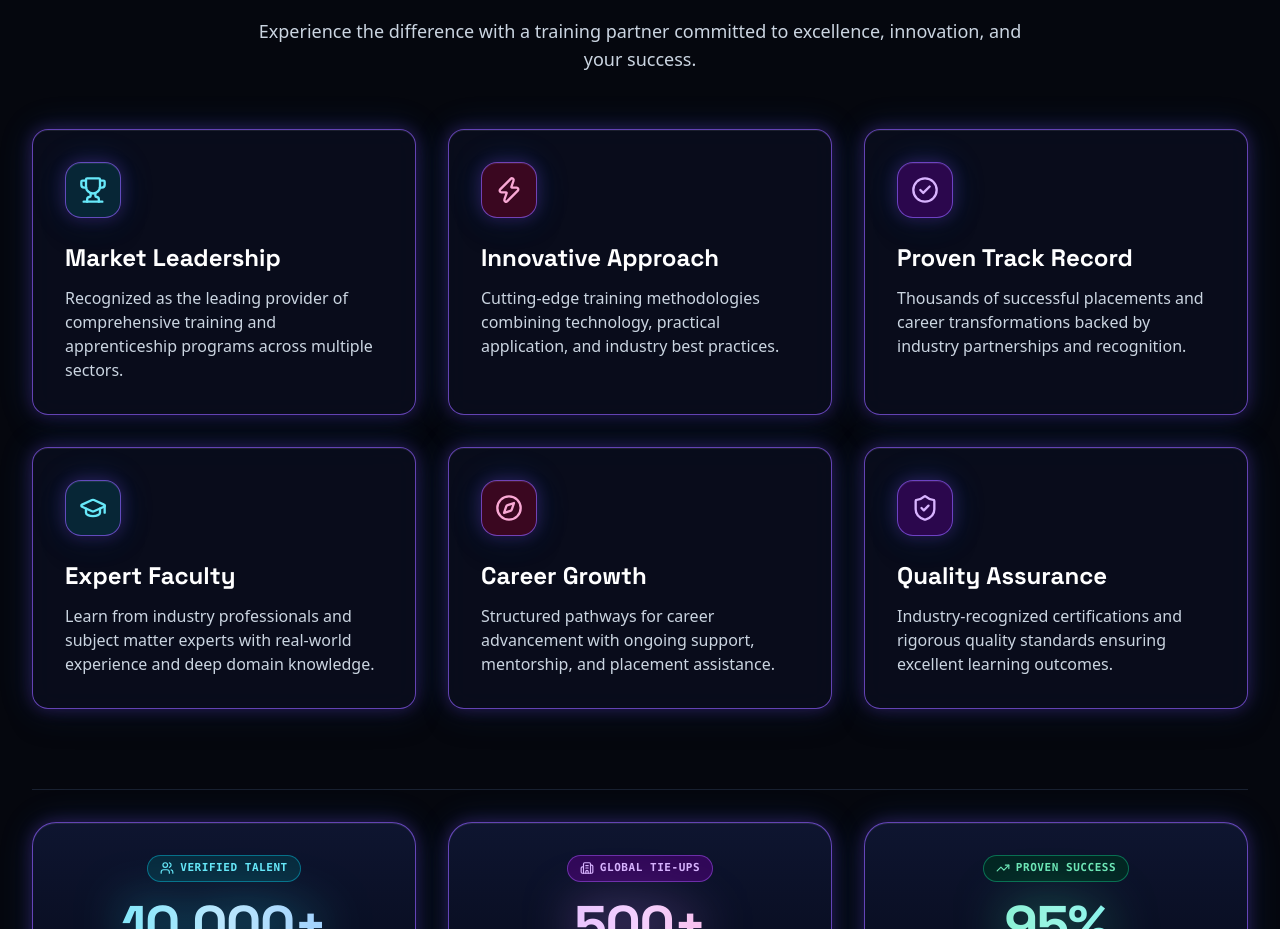
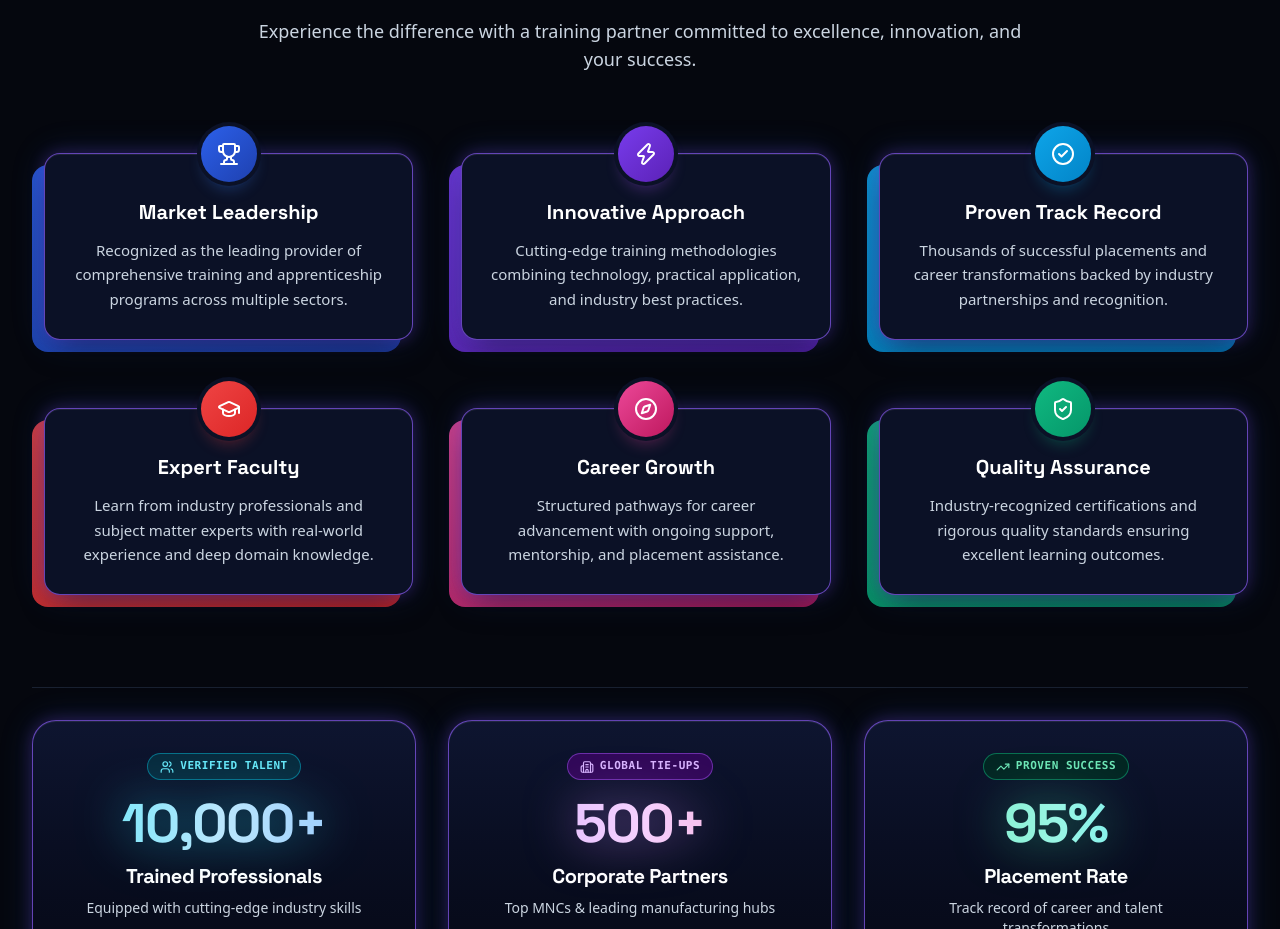
Before and after one commit to Tvadev24/Talentic360.AI, a React (Vite) app: page / in a window 1280 px wide. Shown: the part 10480-11409 px from the top of the page. Built offline with nearby package versions, Linux system fonts and the light colour scheme.

Commit message:
feat: redesign WhyChooseUs 6-card grid into layered offset format with top circular icon badges

```diff
--- a/src/components/WhyChooseUs.jsx
+++ b/src/components/WhyChooseUs.jsx
@@ -155,38 +155,71 @@ export default function WhyChooseUs({ onGetStarted }) {
             </p>
           </div>
 
-        {/* 6 Grid Cards */}
-        <div className="grid grid-cols-1 md:grid-cols-2 lg:grid-cols-3 gap-8 mb-20">
+        {/* 6 Layered Offset Cards (Matching Reference Format) */}
+        <div className="grid grid-cols-1 md:grid-cols-2 lg:grid-cols-3 gap-x-9 gap-y-14 pt-6 mb-20">
           {siteData.whyChooseUs.map((card, idx) => {
             const Icon = iconMap[card.icon] || ShieldCheck;
 
-            const borderColors = {
-              cyan: 'hover:border-cyan-400 dark:hover:border-cyan-400 shadow-sm hover:shadow-xl dark:hover:shadow-[0_0_30px_rgba(0,240,255,0.25)]',
-              pink: 'hover:border-pink-400 dark:hover:border-pink-400 shadow-sm hover:shadow-xl dark:hover:shadow-[0_0_30px_rgba(236,72,153,0.25)]',
-              purple: 'hover:border-purple-400 dark:hover:border-purple-400 shadow-sm hover:shadow-xl dark:hover:shadow-[0_0_30px_rgba(168,85,247,0.25)]',
-            };
-
-            const iconColors = {
-              cyan: 'text-cyan-700 dark:text-cyan-300 bg-cyan-100 dark:bg-cyan-950/70 border-cyan-300 dark:border-cyan-500/40',
-              pink: 'text-pink-700 dark:text-pink-300 bg-pink-100 dark:bg-pink-950/70 border-pink-300 dark:border-pink-500/40',
-              purple: 'text-purple-700 dark:text-purple-300 bg-purple-100 dark:bg-purple-950/70 border-purple-300 dark:border-purple-500/40',
-            };
+            const cardThemes = [
+              {
+                backing: 'bg-gradient-to-br from-[#2c60ea] to-[#1e40af]',
+                badge: 'bg-gradient-to-br from-[#2c60ea] to-[#1e40af] shadow-blue-500/30',
+                titleHover: 'group-hover:text-[#2c60ea] dark:group-hover:text-cyan-300'
+              },
+              {
+                backing: 'bg-gradient-to-br from-[#783cec] to-[#5b21b6]',
+                badge: 'bg-gradient-to-br from-[#783cec] to-[#5b21b6] shadow-purple-500/30',
+                titleHover: 'group-hover:text-[#783cec] dark:group-hover:text-purple-300'
+              },
+              {
+                backing: 'bg-gradient-to-br from-[#0ea5e9] to-[#0284c7]',
+                badge: 'bg-gradient-to-br from-[#0ea5e9] to-[#0284c7] shadow-sky-500/30',
+                titleHover: 'group-hover:text-sky-600 dark:group-hover:text-cyan-300'
+              },
+              {
+                backing: 'bg-gradient-to-br from-[#ef4444] to-[#dc2626]',
+                badge: 'bg-gradient-to-br from-[#ef4444] to-[#dc2626] shadow-red-500/30',
+                titleHover: 'group-hover:text-[#ef4444] dark:group-hover:text-rose-300'
+              },
+              {
+                backing: 'bg-gradient-to-br from-[#ec4899] to-[#be185d]',
+                badge: 'bg-gradient-to-br from-[#ec4899] to-[#be185d] shadow-pink-500/30',
+                titleHover: 'group-hover:text-pink-600 dark:group-hover:text-pink-300'
+              },
+              {
+                backing: 'bg-gradient-to-br from-[#10b981] to-[#059669]',
+                badge: 'bg-gradient-to-br from-[#10b981] to-[#059669] shadow-emerald-500/30',
+                titleHover: 'group-hover:text-emerald-600 dark:group-hover:text-emerald-300'
+              }
+            ];
+            const theme = cardThemes[idx % cardThemes.length];
 
             return (
-              <div
-                key={idx}
-                className={`group relative rounded-2xl p-8 bg-white dark:bg-[#0a0e20]/80 border border-slate-200 dark:border-slate-800 shadow-sm dark:shadow-none hover:shadow-xl transition-all duration-300 ${borderColors[card.accent] || borderColors.cyan} backdrop-blur-md flex flex-col justify-between`}
-              >
-                <div>
-                  <div className={`w-14 h-14 rounded-2xl border flex items-center justify-center mb-6 group-hover:scale-110 transition-transform ${iconColors[card.accent] || iconColors.cyan}`}>
-                    <Icon className="w-7 h-7" />
+              <div key={idx} className="group relative pl-3 pb-3">
+                {/* Offset Bottom-Left Colored Backing Layer */}
+                <div
+                  aria-hidden="true"
+                  className={`absolute inset-x-0 bottom-0 top-3 right-3 rounded-2xl ${theme.backing} opacity-90 dark:opacity-85 transition-transform duration-300`}
+                />
+
+                {/* Foreground Card */}
+                <div className="relative z-10 h-full rounded-2xl pt-11 pb-7 px-7 bg-white dark:bg-[#0b1126] border border-slate-200/90 dark:border-slate-700/80 shadow-[0_12px_30px_rgba(15,23,42,0.08)] dark:shadow-[0_14px_34px_rgba(0,0,0,0.45)] group-hover:-translate-y-1 group-hover:translate-x-1 transition-transform duration-300">
+                  {/* Top-Centered Floating Circular Icon Badge */}
+                  <div
+                    className={`absolute -top-7 left-1/2 -translate-x-1/2 w-14 h-14 rounded-full flex items-center justify-center text-white shadow-lg ring-4 ring-white dark:ring-[#0b1126] group-hover:scale-110 transition-transform duration-300 ${theme.badge}`}
+                  >
+                    <Icon className="w-6 h-6" />
                   </div>
 
-                  <h3 className="font-display font-bold text-2xl text-slate-900 dark:text-white mb-3 group-hover:text-indigo-600 dark:group-hover:text-cyan-300 transition-colors">
+                  {/* Centered Title */}
+                  <h3
+                    className={`text-center font-display font-bold text-xl text-slate-900 dark:text-white mb-3 transition-colors ${theme.titleHover}`}
+                  >
                     {card.title}
                   </h3>
 
-                  <p className="text-sm sm:text-base text-slate-600 dark:text-slate-300 leading-relaxed">
+                  {/* Description */}
+                  <p className="text-center text-sm sm:text-[15px] text-slate-600 dark:text-slate-300 leading-relaxed">
                     {card.description}
                   </p>
                 </div>
```
